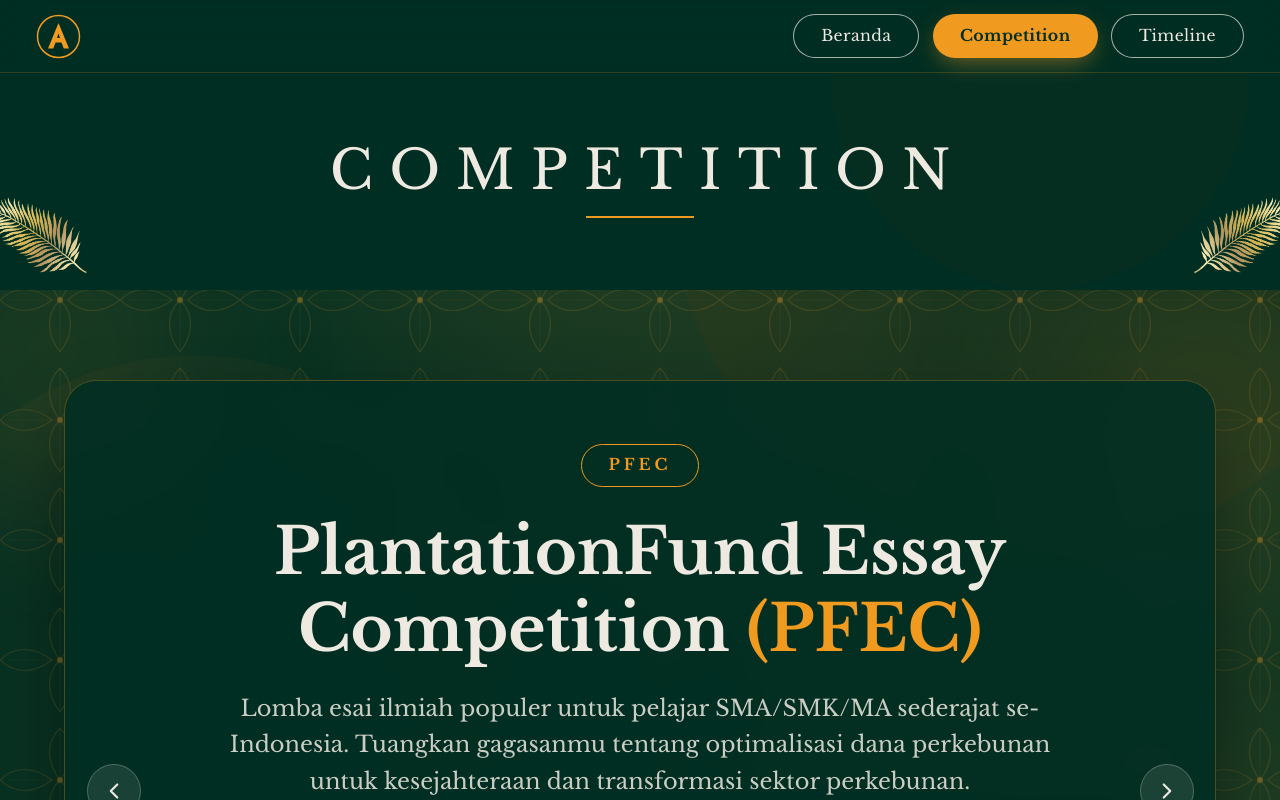
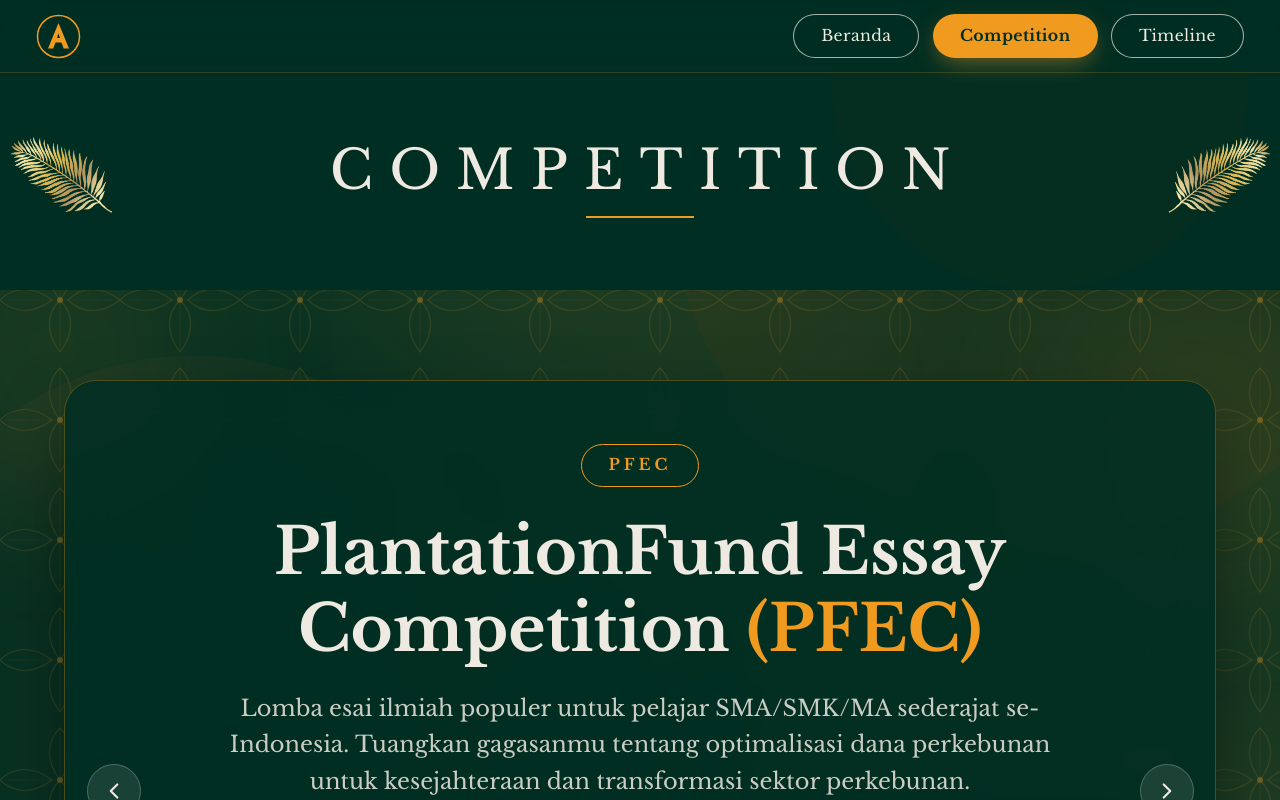
Before and after one commit to Stefanfoxa/Tfest, a React (Vite) app in the folder Tfest/: page /competition in a window 1280 px wide. Shown: the top 800 px of the page. Built offline with nearby package versions, Linux system fonts and the light colour scheme.

Commit message:
Update Decor.tsx

```diff
--- a/Tfest/src/components/Decor.tsx
+++ b/Tfest/src/components/Decor.tsx
@@ -16,8 +16,8 @@ export default function Decor(d: DecorItem) {
     opacity,
     zIndex: d.z ?? 0,
     mixBlendMode: d.blend,
-    transform: `${d.center ? 'translate(-50%, -50%) ' : ''}rotate(${rotate}deg)${flip ? ' scaleX(-1)' : ''}`,
-    transformOrigin: d.center ? 'center' : (d.origin ?? 'bottom center'),
+    transform: `${d.center ? 'translate(-50%, -50%) ' : d.centerY ? 'translateY(-50%) ' : ''}rotate(${rotate}deg)${flip ? ' scaleX(-1)' : ''}`,
+    transformOrigin: d.center || d.centerY ? 'center' : (d.origin ?? 'bottom center'),
     maskImage: d.mask,
     WebkitMaskImage: d.mask,
     animationDelay: d.delay ? `${d.delay}s` : undefined,
```
